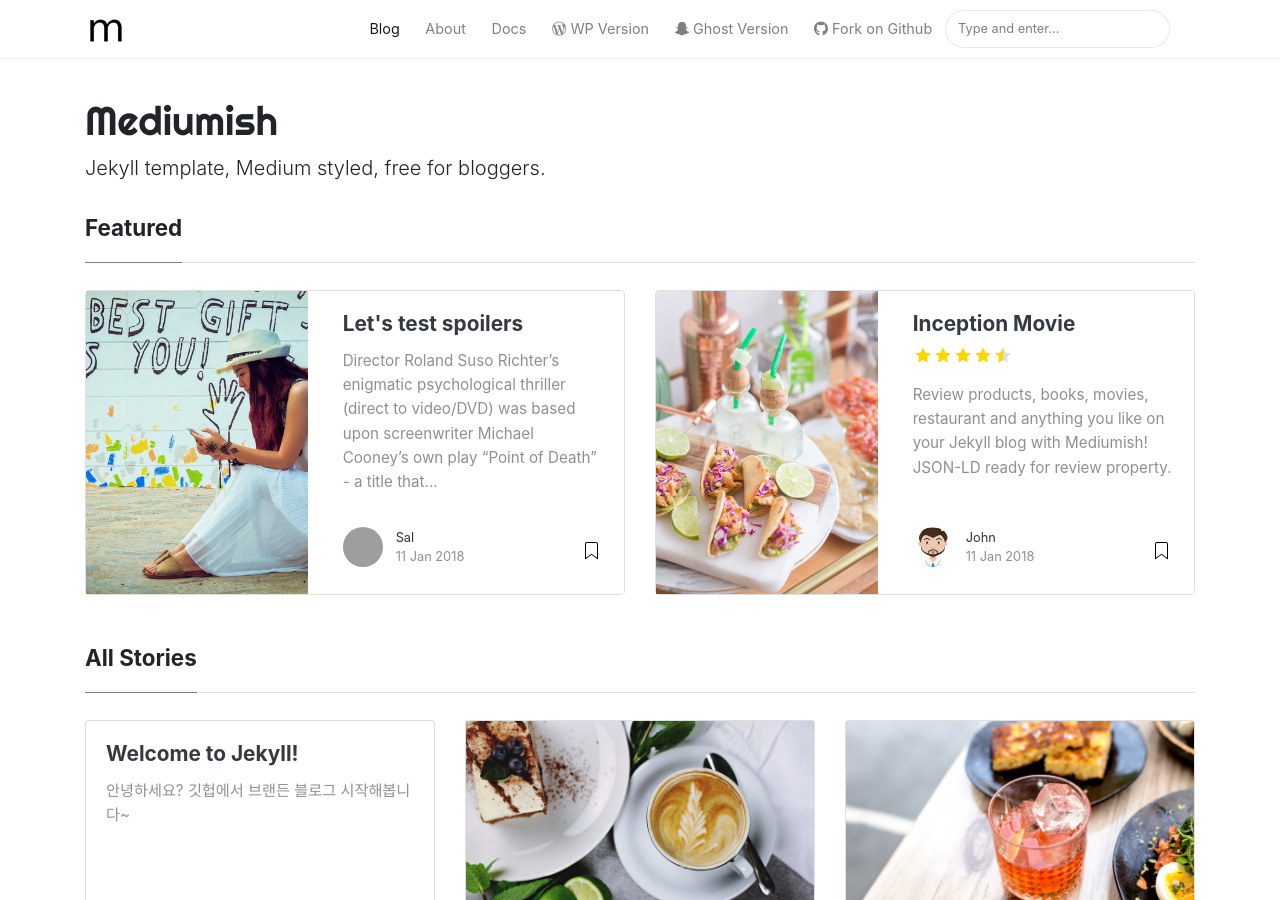
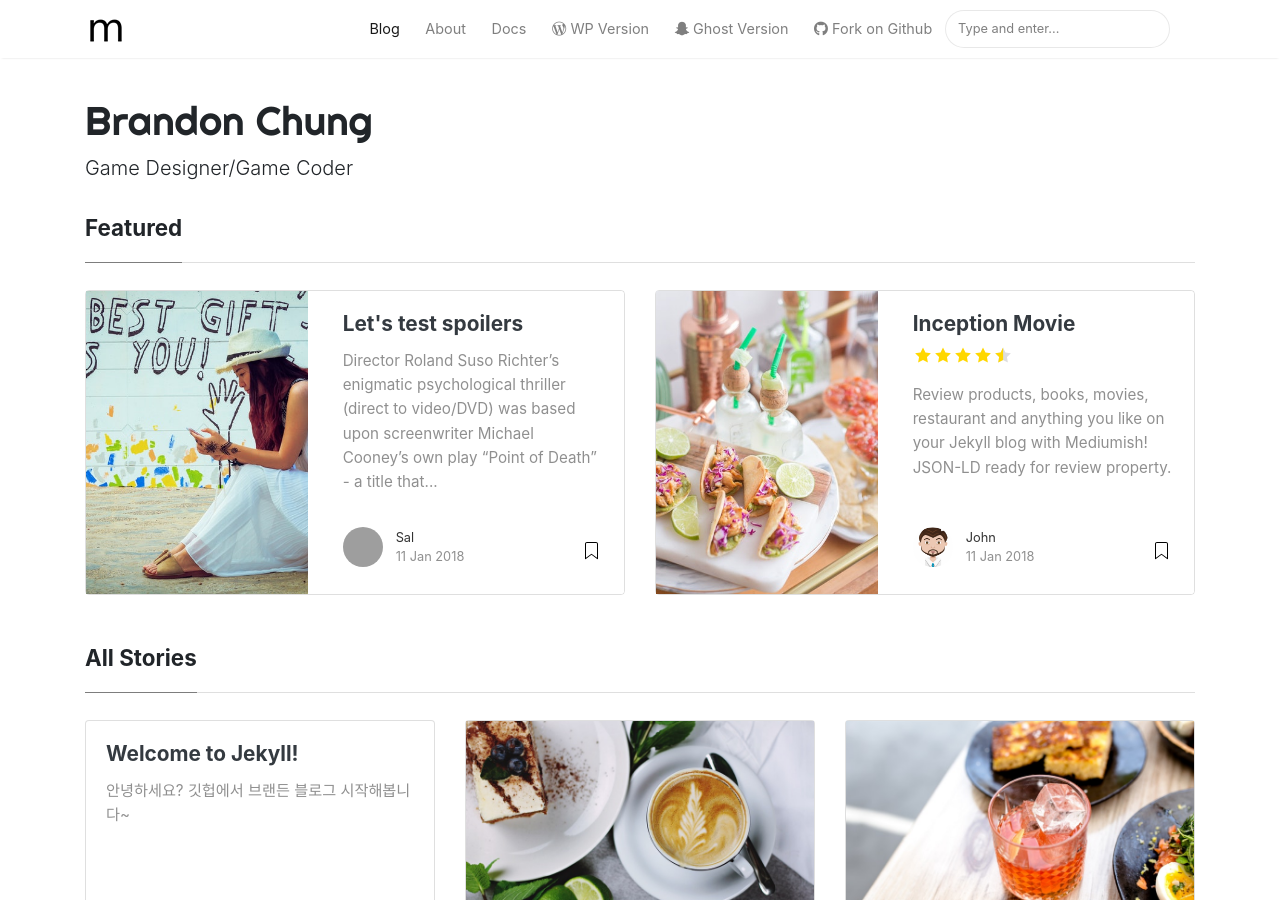
Before and after one commit to head77x/head77x.github.io, a Jekyll site: the page built from index.html, in a window 1280 px wide and 900 px high. Built offline with Jekyll 4.4.1, drawn with Linux system fonts in a browser that asks for light colours; nearby versions of some CDN libraries; the list of posts is cut into pages by our own code; some of the changed text lies outside the part shown; grey boxes are pictures that could not be loaded.

Commit message:
Update _config.yml

```diff
--- a/_config.yml
+++ b/_config.yml
@@ -1,7 +1,7 @@
 # Site
-name: "Mediumish"
-title: "Mediumish"
-description: "Jekyll template, Medium styled, free for bloggers."
+name: "Brandon Chung"
+title: "Brandon's Blog"
+description: "Game Designer/Game Coder"
 logo: 'assets/images/logo.png'
 favicon: 'assets/images/logo.png'
 baseurl: /mediumish-theme-jekyll
```
